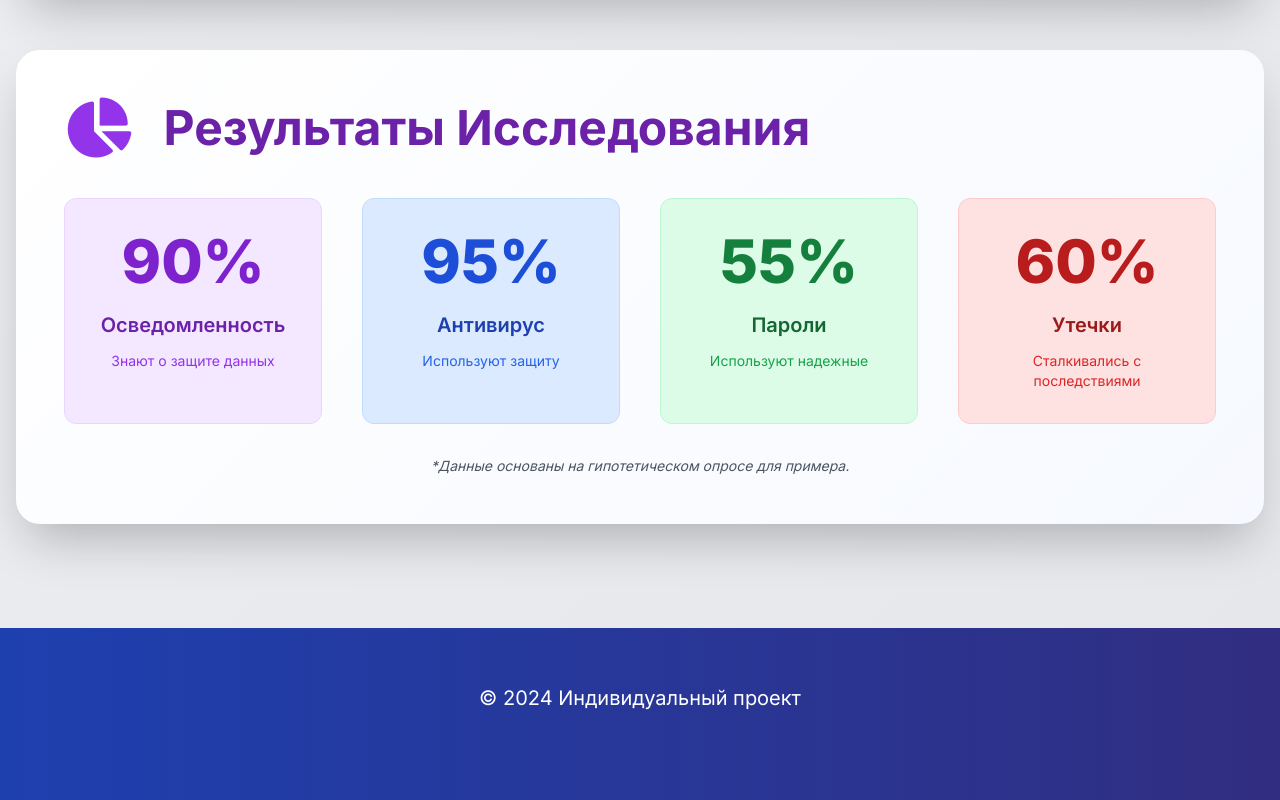
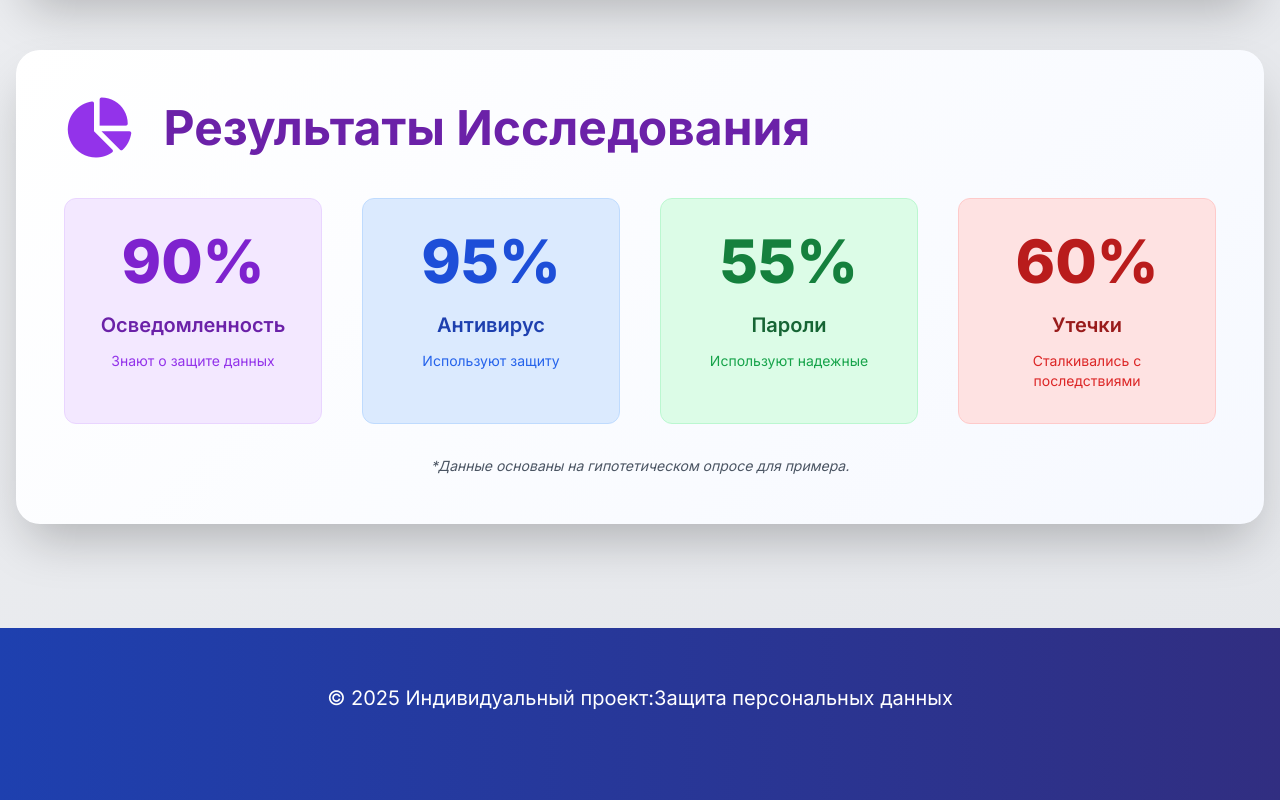
Before and after one commit to Info-Shield/personaldata, a plain HTML site: page index.html in a window 1280 px wide. Shown: the part 2743-3543 px from the top of the page. Drawn offline with nearby package versions, Linux system fonts and the light colour scheme.

Commit message:
Update index.html

```diff
--- a/index.html
+++ b/index.html
@@ -704,7 +704,7 @@
   <!-- FOOTER -->
   <footer class="bg-gradient-to-r from-blue-800 to-indigo-900 text-white py-14 mt-18">
     <div class="container mx-auto px-4 text-center">
-      <p class="text-xl mb-8 opacity-90" data-aos="fade-up">© 2024 Индивидуальный проект</p>
+      <p class="text-xl mb-8 opacity-90" data-aos="fade-up">© 2025 Индивидуальный проект:Защита персональных данных</p>
       <div class="flex justify-center space-x-10" data-aos="fade-up" data-aos-delay="100">
       </div>
     </div>
```
